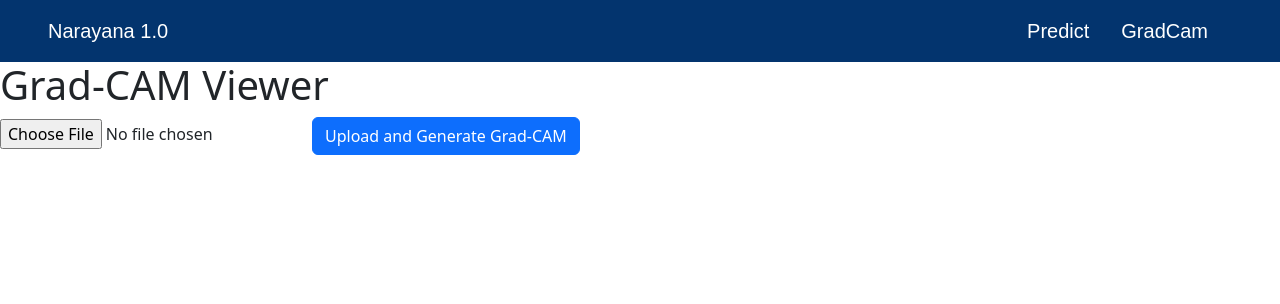
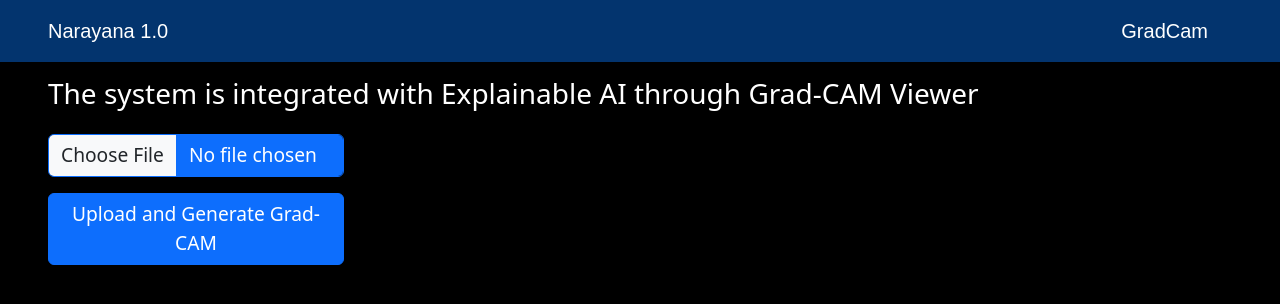
Before and after one commit to JogeeswaraVNS/NarayanaInterface, a React (Create React App) app: page /gradcam in a window 1280 px wide. Shown: the top 304 px of the page. Built offline with nearby package versions, Linux system fonts and the light colour scheme.

Commit message:
Recent layout

```diff
--- a/src/App.js
+++ b/src/App.js
@@ -2,7 +2,6 @@ import "bootstrap/dist/css/bootstrap.min.css";
 import { createBrowserRouter, RouterProvider } from "react-router-dom";
 import HomeLayout from "./homelayout/HomeLayout";
 import HomePage from "./homepage/HomePage";
-import PredictComponent from "./predictcomponent/PredictComponent";
 import GradCamApp from "./gradcam/GradCamApp";
 
 function App() {
@@ -14,10 +13,6 @@ function App() {
         {
           path: "/",
           element: <HomePage />,
-        },
-        {
-          path: "/predict",
-          element: <PredictComponent />,
         },
         {
           path: "/gradcam",
--- a/src/gradcam/GradCamApp.js
+++ b/src/gradcam/GradCamApp.js
@@ -5,13 +5,26 @@ const GradCamApp = () => {
   const [selectedFile, setSelectedFile] = useState(null);
   const [gradCamImage1, setGradCamImage1] = useState(null);
   const [gradCamImage2, setGradCamImage2] = useState(null);
+  const [gradCamImage3, setGradCamImage3] = useState(null);
+  const [gradCamImage4, setGradCamImage4] = useState(null);
   const [FilterResult, setFilterResult] = useState(null);
+  const [uploadedImage, setUploadedImage] = useState(null);
   const [loading, setLoading] = useState(false);
 
   let api = "https://dog-suitable-visually.ngrok-free.app";
 
   const handleFileChange = (event) => {
-    setSelectedFile(event.target.files[0]);
+    try {
+      setFilterResult(false);
+      setGradCamImage1(false);
+      setGradCamImage2(false);
+      setGradCamImage3(false);
+      setGradCamImage4(false);
+      setSelectedFile(event.target.files[0]);
+      setUploadedImage(URL.createObjectURL(event.target.files[0]));
+    } catch (error) {
+      console.log(error);
+    }
   };
 
   const handleUpload = async () => {
@@ -24,6 +37,12 @@ const GradCamApp = () => {
     formData.append("file", selectedFile);
 
     setLoading(true);
+    setFilterResult(false);
+    setGradCamImage1(false);
+    setGradCamImage2(false);
+    setGradCamImage3(false);
+    setGradCamImage4(false);
+
     try {
       const result = await axios.post(`${api}/Prediction`, formData, {
         headers: {
@@ -56,6 +75,30 @@ const GradCamApp = () => {
       const imageBlob2 = response2.data;
       const imageUrl2 = URL.createObjectURL(imageBlob2);
       setGradCamImage2(imageUrl2); // Set the image to display
+
+      const response3 = await axios.post(`${api}/GradCamLayer3`, formData, {
+        headers: {
+          "Content-Type": "multipart/form-data",
+          "ngrok-skip-browser-warning": "true",
+        },
+        responseType: "blob", // To handle the binary image data
+      });
+
+      const imageBlob3 = response3.data;
+      const imageUrl3 = URL.createObjectURL(imageBlob3);
+      setGradCamImage3(imageUrl3); // Set the image to display
+
+      const response4 = await axios.post(`${api}/GradCamLayer4`, formData, {
+        headers: {
+          "Content-Type": "multipart/form-data",
+          "ngrok-skip-browser-warning": "true",
+        },
+        responseType: "blob", // To handle the binary image data
+      });
+
+      const imageBlob4 = response4.data;
+      const imageUrl4 = URL.createObjectURL(imageBlob4);
+      setGradCamImage4(imageUrl4); // Set the image to display
     } catch (error) {
       console.error("Error uploading the file: ", error);
     } finally {
@@ -64,40 +107,78 @@ const GradCamApp = () => {
   };
 
   return (
-    <div>
-      <h1>Grad-CAM Viewer</h1>
-      <input type="file" onChange={handleFileChange} />
+    <div className="px-5 text-white pt-3">
+      <h3>
+        The system is integrated with Explainable AI through Grad-CAM Viewer
+      </h3>
+
+      <div className="row text-center pt-3">
+        <div className="col-2">
+          {uploadedImage && (
+            <div className="mb-3">
+              <img
+              className="p-0"
+                src={uploadedImage}
+                alt="Uploaded"
+                style={{ width: "100%" }}
+              />
+              {FilterResult ? (
+                <h5 className="pt-2">{FilterResult}</h5>
+              ) : (
+                <h5 className="pt-2">Input image</h5>
+              )}
+            </div>
+          )}
+        </div>
+
+        {gradCamImage1 && (
+          <div className="col-2">
+            <img src={gradCamImage1} alt="Grad-CAM" style={{ width: "100%" }} />
+            <h5 className="pt-2">CNN Layer 1 Grad-CAM</h5>
+          </div>
+        )}
+
+        {gradCamImage2 && (
+          <div className="col-2">
+            <img src={gradCamImage2} alt="Grad-CAM" style={{ width: "100%" }} />
+            <h5 className="pt-2">CNN Layer 2 Grad-CAM</h5>
+          </div>
+        )}
+
+        {gradCamImage3 && (
+          <div className="col-2">
+            <img src={gradCamImage3} alt="Grad-CAM" style={{ width: "100%" }} />
+            <h5 className="pt-2">CNN Layer 3 Grad-CAM</h5>
+          </div>
+        )}
+
+        {gradCamImage4 && (
+          <div className="col-2">
+            <img src={gradCamImage4} alt="Grad-CAM" style={{ width: "100%" }} />
+            <h5 className="pt-2">CNN Layer 4 Grad-CAM</h5>
+          </div>
+        )}
+      </div>
+      {FilterResult && (
+        <h5 className="mb-3">
+          The proposed model classified the input image as {FilterResult}
+        </h5>
+      )}
+      <input
+        className="form-control btn btn-primary"
+        style={{ fontSize: "1.2rem", width: "25%" }}
+        type="file"
+        onChange={handleFileChange}
+      />
+      <br></br>
       <button
-        className="btn btn-primary"
+        className="btn btn-primary mt-3"
         onClick={handleUpload}
+        style={{ fontSize: "1.2rem", width: "25%" }}
         disabled={loading}
       >
         {loading ? "Generating Grad-CAM..." : "Upload and Generate Grad-CAM"}
       </button>
-
-      {FilterResult && <h2>{FilterResult}</h2>}
-
-      {gradCamImage1 && (
-        <div>
-          <h2>Generated Grad-CAM1:</h2>
-          <img
-            src={gradCamImage1}
-            alt="Grad-CAM"
-            style={{ width: "400px", height: "400px" }}
-          />
-        </div>
-      )}
-
-      {gradCamImage2 && (
-        <div>
-          <h2>Generated Grad-CAM2:</h2>
-          <img
-            src={gradCamImage2}
-            alt="Grad-CAM"
-            style={{ width: "400px", height: "400px" }}
-          />
-        </div>
-      )}
     </div>
   );
 };
--- a/src/homelayout/HomeLayout.js
+++ b/src/homelayout/HomeLayout.js
@@ -6,10 +6,10 @@ import ProjectNavbar from '../projectnavbar/ProjectNavbar';
 function HomeLayout() {
   return (
     <div>
-      <div style={{ position: 'fixed', top: 0, left: 0, right: 0, zIndex: 1000, width: '100%' }}>
+      <div style={{ position: 'fixed', width: '100%' }}>
         <ProjectNavbar />
       </div>
-      <div className="" style={{ minHeight: '100vh', paddingTop: '3.8rem' }}>
+      <div className="bg- text-white" style={{ minHeight: '100vh', paddingTop: '3.8rem',backgroundColor:'black' }}>
         <Outlet />
       </div>
     </div>
--- a/src/predictcomponent/PredictComponent.js
+++ /dev/null
@@ -1,84 +0,0 @@
-import React, { useState } from "react";
-import axios from "axios";
-
-function PredictComponent() {
-  const [selectedFile, setSelectedFile] = useState(null);
-  const [uploadedImage, setUploadedImage] = useState(null);
-  const [ImageResult, setImageResult] = useState(null);
-
-  let api='https://dog-suitable-visually.ngrok-free.app'
-
-  const handleFileChange = (event) => {
-    setSelectedFile(event.target.files[0]);
-    setUploadedImage(URL.createObjectURL(event.target.files[0]));
-  };
-
-  const handleUpload = async () => {
-    if (!selectedFile) {
-      alert("Please select an image to upload.");
-      return;
-    }
-
-    const formData = new FormData();
-    formData.append("file", selectedFile);
-
-    try {
-      const response = await axios.post(
-        `${api}/upload`,
-        formData,
-        {
-          headers: {
-            "Content-Type": "multipart/form-data",
-            "ngrok-skip-browser-warning": "true"
-          },
-        }
-      );
-
-      setImageResult(response.data.result);
-    } catch (error) {
-      console.error("Error uploading the file", error);
-    }
-  };
-
-  return (
-    <div className="container pt-4">
-      <div
-        className="pb-3"
-        style={{ display: "flex", justifyContent: "center" }}
-      >
-        {uploadedImage && (
-          <div>
-            <img
-              src={uploadedImage}
-              alt="Uploaded"
-              style={{ width: "20rem", height: "auto" }}
-            />
-        {ImageResult && <h4 className="text-center py-2 bg-danger">{ImageResult}</h4>}
-          </div>
-        )}
-      </div>
-      <div style={{ display: "flex", justifyContent: "center" }}>
-        <div className="pt-2 pb-2">
-          <input
-            className="form-control btn btn-primary"
-            style={{ fontSize: "1.2rem", width: "100%" }}
-            type="file"
-            onChange={handleFileChange}
-          />
-        </div>
-      </div>
-      <div style={{display:'flex',justifyContent:'center'}}>
-      <div
-        className="btn btn-outline-primary px-4 py-2 mt-4"
-        style={{ fontSize: "1.2rem" }}
-        onClick={handleUpload}
-      >
-        Upload and Process
-      </div>
-      </div>
-
-    </div>
-  );
-}
-
-export default PredictComponent;
--- a/src/projectnavbar/ProjectNavbar.js
+++ b/src/projectnavbar/ProjectNavbar.js
@@ -22,15 +22,6 @@ function ProjectNavbar() {
           <Navbar.Toggle aria-controls="basic-navbar-nav" />
           <Navbar.Collapse id="basic-navbar-nav">
             <Nav className="ms-auto">
-              <Nav.Link className="text-white" href="/predict">
-                <Navbar.Brand
-                  className="text-white"
-                  style={{ fontFamily: "Lexend, sans-serif" }}
-                  href="/predict"
-                >
-                  Predict
-                </Navbar.Brand>
-              </Nav.Link>
               <Nav.Link className="text-white" href="/gradcam">
                 <Navbar.Brand
                   className="text-white"
```
